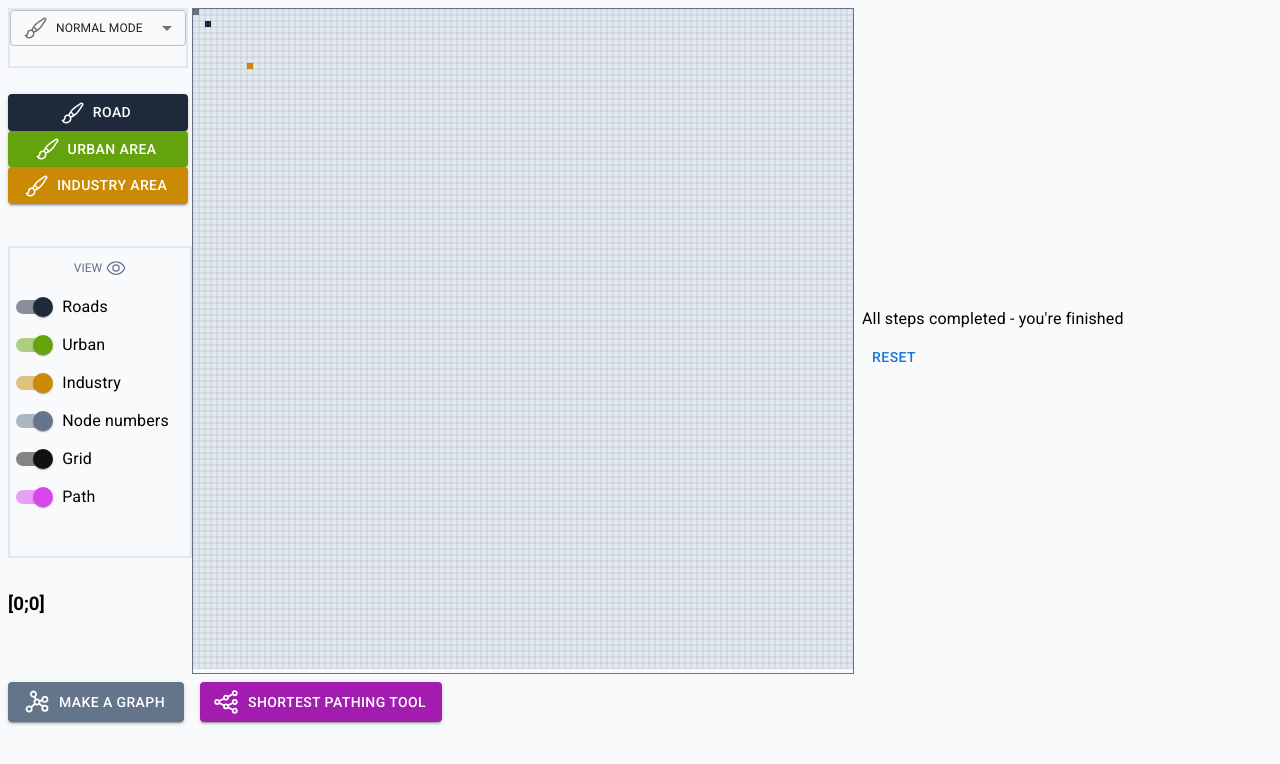
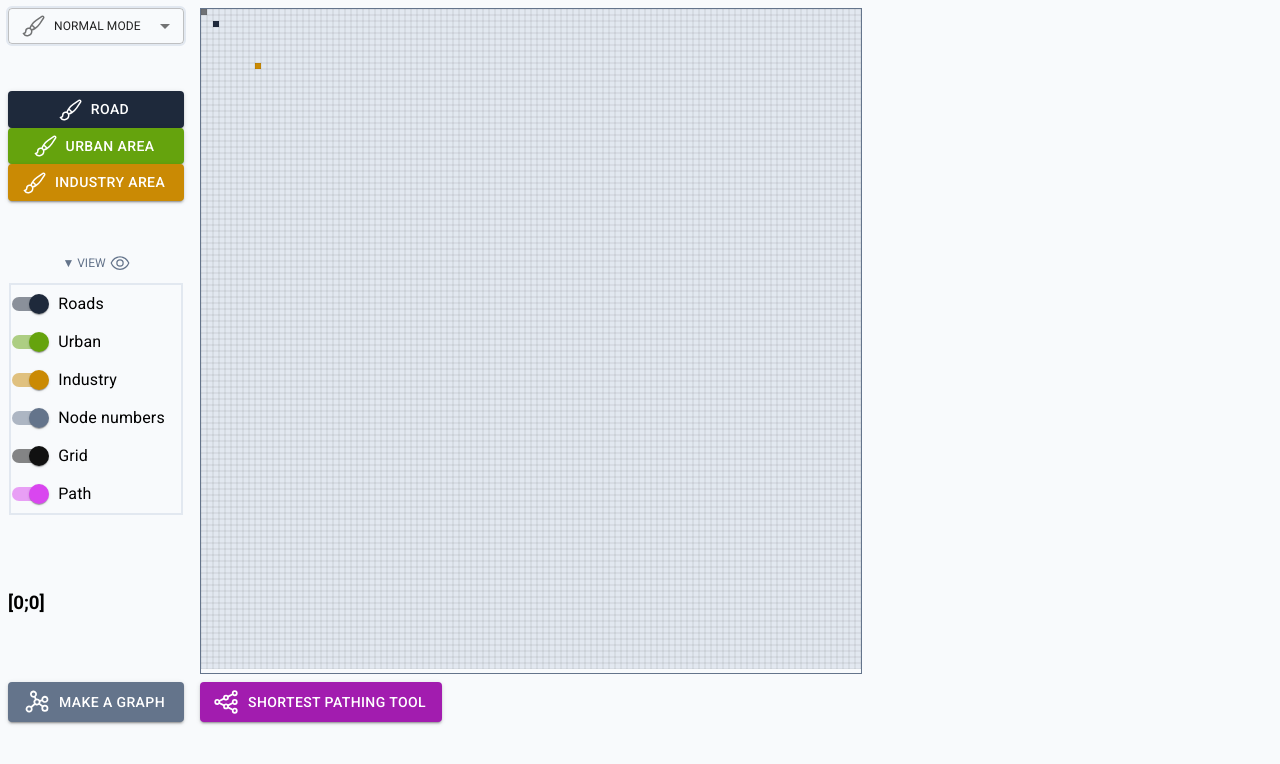
Before and after one commit to unitax13/trafficsim-js, a React (Vite) app: page / in a window 1280 px wide. Shown: the top 764 px of the page. Built offline with nearby package versions, Linux system fonts and the light colour scheme.

Commit message:
lots of refactoring, ui changes

```diff
--- a/src/classes/ShortestPathingClass.ts
+++ b/src/classes/ShortestPathingClass.ts
@@ -11,18 +11,21 @@ class ShortestPathingClass {
   fieldArray: FieldType[][];
   graphNodes: GraphNode[];
   positionPathToDrawRef: React.MutableRefObject<Position[]>;
+  distanceToTargetRef: React.MutableRefObject<number>;
   redraw: () => void;
 
   public constructor(
     fieldArray: FieldType[][],
     graphNodes: GraphNode[],
     positionPathToDrawRef: React.MutableRefObject<Position[]>,
+    distanceToTargetRef: React.MutableRefObject<number>,
     redraw: () => void
   ) {
     this.fieldArray = fieldArray;
     this.graphNodes = graphNodes;
     this.positionArrayList = new Array<Position>();
     this.positionPathToDrawRef = positionPathToDrawRef;
+    this.distanceToTargetRef = distanceToTargetRef;
     this.redraw = redraw;
   }
 
@@ -72,6 +75,7 @@ class ShortestPathingClass {
       us.findPathToBoundSegment(this.graphNodes, -1, true);
 
       this.positionPathToDrawRef.current = us.positionPathToIndustry;
+      this.distanceToTargetRef.current = us.distanceToIndustry;
 
       if (us.positionPathToIndustry) {
         let string = "Path = ";
--- /dev/null
+++ b/src/components/BrushSection.tsx
@@ -0,0 +1,51 @@
+import { useRef } from "react";
+import FieldType from "../enums/FieldType";
+import { Button } from "@mui/material";
+import PaintBrush from "../icons/PaintBrush";
+
+interface BrushSectionProps {
+  onFieldChosen: (fieldType: FieldType) => void;
+}
+
+const BrushSection: React.FC<BrushSectionProps> = ({ onFieldChosen }) => {
+  const fieldTypeChosen = useRef<FieldType>(FieldType.Road1);
+
+  const handleFieldChosen = (fieldType: FieldType) => {
+    fieldTypeChosen.current = fieldType;
+    onFieldChosen(fieldType);
+  };
+
+  return (
+    <div>
+      <Button
+        fullWidth
+        startIcon={<PaintBrush className="w-6 h-6" />}
+        className="bg-slate-800 hover:bg-slate-900"
+        variant="contained"
+        onClick={() => handleFieldChosen(FieldType.Road1)}
+      >
+        Road
+      </Button>
+      <Button
+        fullWidth
+        startIcon={<PaintBrush className="w-6 h-6" />}
+        className="bg-lime-600 hover:bg-lime-700"
+        variant="contained"
+        onClick={() => handleFieldChosen(FieldType.Urban)}
+      >
+        Urban area
+      </Button>
+      <Button
+        fullWidth
+        startIcon={<PaintBrush className="w-6 h-6" />}
+        variant="contained"
+        className="bg-yellow-600 hover:bg-yellow-700"
+        onClick={() => handleFieldChosen(FieldType.Industrial)}
+      >
+        Industry area
+      </Button>
+    </div>
+  );
+};
+
+export default BrushSection;
--- a/src/components/Canvas.tsx
+++ b/src/components/Canvas.tsx
@@ -34,6 +34,8 @@ import TrafficFlowIcon from "../icons/TrafficFlowIcon";
 import ShortestPathingClass from "../classes/ShortestPathingClass";
 import StepperComponent from "./StepperComponent";
 import ModeSelector from "./ModeSelector";
+import BrushSection from "./BrushSection";
+import ViewSettings from "./ViewSettings";
 
 interface CanvasProps {
   numRows: number;
@@ -59,6 +61,8 @@ function Canvas(props: CanvasProps) {
   const shortestPathingClassInstance = useRef<ShortestPathingClass | null>(
     null
   );
+  const positionPathToDrawRef = useRef<Position[]>([]);
+  const distanceToTargetRef = useRef<number>(0);
 
   const viewMode = useRef<viewModes>(viewModes.NORMAL);
 
@@ -94,8 +98,6 @@ function Canvas(props: CanvasProps) {
   const [gridIsOn, setGridIsOn] = useState<boolean>(true);
   const [pathIsOn, setPathIsOn] = useState<boolean>(true);
   const roadHeatmapIsOn = false;
-
-  const positionPathToDrawRef = useRef<Position[]>([]);
 
   const canvasRef = useRef(null);
   const contextRef = useRef(null);
@@ -388,12 +390,14 @@ function Canvas(props: CanvasProps) {
   const shortestPathingToolButtonPressed = (e: any) => {
     if (viewMode.current !== viewModes.SHORTEST_PATHING) {
       viewMode.current = viewModes.SHORTEST_PATHING;
+    }
 
     if (graphNodesRef.current != null) {
       shortestPathingClassInstance.current = new ShortestPathingClass(
         props.fieldArray,
         graphNodesRef.current,
         positionPathToDrawRef,
+        distanceToTargetRef,
         redraw
       );
     } else {
@@ -401,7 +405,11 @@ function Canvas(props: CanvasProps) {
     }
 
     redraw();
-    }
+  };
+
+  const handleFieldTypeChosen = (e: FieldType) => {
+    fieldTypeChosen.current = e;
+    viewMode.current = viewModes.NORMAL;
   };
 
   return (
@@ -410,138 +418,31 @@ function Canvas(props: CanvasProps) {
         <div className="flex gap-2 items-center">
           {/* <div className="flex flex-col items-center w-44"> */}
           <div className="h-[666px] grid grid-rows-[12] gap-4 w-44">
+            <div className="">
               <ModeSelector
                 viewMode={viewMode}
                 handleModeChange={handleModeChange}
               />
-            <div className="row-span-1 flex flex-col justify-around">
-              <div>
-                <Button
-                  fullWidth
-                  startIcon={<PaintBrush className="w-6 h-6" />}
-                  className="bg-slate-800 hover:bg-slate-900"
-                  variant="contained"
-                  onClick={(e) => {
-                    fieldTypeChosen.current = FieldType.Road1;
-                  }}
-                >
-                  Road
-                </Button>
-                <Button
-                  fullWidth
-                  startIcon={<PaintBrush className="w-6 h-6" />}
-                  className="bg-lime-600 hover:bg-lime-700"
-                  variant="contained"
-                  onClick={(e) => {
-                    fieldTypeChosen.current = FieldType.Urban;
-                  }}
-                >
-                  Urban area
-                </Button>
-                <Button
-                  fullWidth
-                  startIcon={<PaintBrush className="w-6 h-6" />}
-                  variant="contained"
-                  className="bg-yellow-600 hover:bg-yellow-700"
-                  onClick={(e) => {
-                    fieldTypeChosen.current = FieldType.Industrial;
-                  }}
-                >
-                  Industry area
-                </Button>
             </div>
+            <div className="outline outline-slate-50 outline-solid outline-2 row-span-1 flex flex-col justify-around w-full">
+              <BrushSection onFieldChosen={handleFieldTypeChosen} />
             </div>
-            <div className="mt-4 w-full row-span-2 flex flex-col items-center border-2 border-slate-200 border-solid">
-              <div className="flex gap-1 justify-around items-center">
-                <p className="text-xs font-roboto text-slate-500">VIEW</p>
-                <ViewIcon className="w-5 text-slate-500" />
-              </div>
-              <FormGroup>
-                <FormControlLabel
-                  control={
-                    <ColoredMuiSwitch
-                      colorhex={colors.roads}
-                      color="primary"
-                      checked={roadsIsOn}
-                      onChange={() => {
-                        setRoadsIsOn(!roadsIsOn);
-                        redraw();
-                      }}
+            <div className="mt-4 w-full row-span-2 flex flex-col items-center ">
+              <ViewSettings
+                roadsIsOn={roadsIsOn}
+                setRoadsIsOn={setRoadsIsOn}
+                urbanIsOn={urbanIsOn}
+                setUrbanIsOn={setUrbanIsOn}
+                industryIsOn={industryIsOn}
+                setIndustryIsOn={setIndustryIsOn}
+                nodeNumbersAreOn={nodeNumbersAreOn}
+                setNodeNumbersAreOn={setNodeNumbersAreOn}
+                gridIsOn={gridIsOn}
+                setGridIsOn={setGridIsOn}
+                pathIsOn={pathIsOn}
+                setPathIsOn={setPathIsOn}
+                redraw={redraw}
               />
-                  }
-                  label="Roads"
-                />
-                <FormControlLabel
-                  control={
-                    <ColoredMuiSwitch
-                      colorhex={colors.urban}
-                      color="primary"
-                      checked={urbanIsOn}
-                      onChange={() => {
-                        setUrbanIsOn(!urbanIsOn);
-                        redraw();
-                      }}
-                    />
-                  }
-                  label="Urban"
-                />
-                <FormControlLabel
-                  control={
-                    <ColoredMuiSwitch
-                      colorhex={colors.industry}
-                      color="primary"
-                      checked={industryIsOn}
-                      onChange={() => {
-                        setIndustryIsOn(!industryIsOn);
-                        redraw();
-                      }}
-                    />
-                  }
-                  label="Industry"
-                />
-                <FormControlLabel
-                  control={
-                    <ColoredMuiSwitch
-                      colorhex={colors.graphColor}
-                      color="primary"
-                      checked={nodeNumbersAreOn}
-                      onChange={() => {
-                        setNodeNumbersAreOn(!nodeNumbersAreOn);
-                        redraw();
-                      }}
-                    />
-                  }
-                  label="Node numbers"
-                />
-                <FormControlLabel
-                  control={
-                    <ColoredMuiSwitch
-                      colorhex="#111111"
-                      color="primary"
-                      checked={gridIsOn}
-                      onChange={() => {
-                        setGridIsOn(!gridIsOn);
-                        redraw();
-                      }}
-                    />
-                  }
-                  label="Grid"
-                />
-                <FormControlLabel
-                  control={
-                    <ColoredMuiSwitch
-                      colorhex={colors.pathColor}
-                      color="primary"
-                      checked={pathIsOn}
-                      onChange={() => {
-                        setPathIsOn(!pathIsOn);
-                        redraw();
-                      }}
-                    />
-                  }
-                  label="Path"
-                />
-              </FormGroup>
             </div>
             <div className="row-span-2 flex flex-col">
               {/* X,Y text */}
@@ -561,7 +462,7 @@ function Canvas(props: CanvasProps) {
               </div>
             </div>
           </div>
-          <div className="border-slate-500 border border-solid">
+          <div className="border-slate-500 border border-solid mx-2">
             <canvas
               id="canvas"
               width="660"
@@ -576,14 +477,19 @@ function Canvas(props: CanvasProps) {
               onContextMenu={(e) => e.preventDefault()}
             />
           </div>
-          {/* stepper section */}
-          {positionPathToDrawRef.current ? (
+          {/* start of stepper section */}
+          {positionPathToDrawRef.current &&
+          positionPathToDrawRef.current.length > 0 ? (
             <div className="">
-              <StepperComponent positionPath={positionPathToDrawRef.current} />
+              <StepperComponent
+                positionPath={positionPathToDrawRef.current}
+                distanceToTarget={distanceToTargetRef.current}
+              />
             </div>
           ) : (
             ""
           )}
+          {/* end of stepper section */}
         </div>
 
         <div className="pt-2 flex gap-4">
--- a/src/components/ModeSelector.tsx
+++ b/src/components/ModeSelector.tsx
@@ -21,12 +21,12 @@ const ModeSelector: React.FC<ModeSelectorProps> = ({
   handleModeChange,
 }) => {
   return (
-    <div className="border-2 border-slate-200 border-solid">
+    <div className=" ">
       <div>
         <>
           <FormControl>
             <Select
-              className="w-44 h-9 font-roboto text-xs"
+              className="w-44 h-9 font-roboto text-xs outline-slate-200 outline-solid outline-2 outline"
               value={viewMode.current}
               onChange={handleModeChange}
             >
--- a/src/components/StepperComponent.tsx
+++ b/src/components/StepperComponent.tsx
@@ -11,30 +11,11 @@ import Position from "../classes/Position";
 
 interface StepperComponentProps {
   positionPath: Position[];
+  distanceToTarget: number;
 }
 
 export default function StepperComponent(props: StepperComponentProps) {
-  const steps2 = [
-    {
-      label: "Select campaign settings",
-      description: `For each ad campaign that you create, you can control how much
-              you're willing to spend on clicks and conversions, which networks
-              and geographical locations you want your ads to show on, and more.`,
-    },
-    {
-      label: "Create an ad group",
-      description:
-        "An ad group contains one or more ads which target a shared set of keywords.",
-    },
-    {
-      label: "Create an ad",
-      description: `Try out different ad text to see what brings in the most customers,
-              and learn how to enhance your ads using features like ad extensions.
-              If you run into any problems with your ads, find out how to tell if
-              they're running and how to resolve approval issues.`,
-    },
-  ];
-
+  // there's a weird bug
   useEffect(() => {
     setSteps(
       props.positionPath.map((pos) => {
@@ -79,7 +60,7 @@ export default function StepperComponent(props: StepperComponentProps) {
         sx={{ maxHeight: 666 }}
       >
         {steps.map((step, index) => (
-          <Step key={step.label}>
+          <Step key={index}>
             <StepLabel
               onClick={() => setActiveStep(index)}
               optional={
@@ -91,7 +72,7 @@ export default function StepperComponent(props: StepperComponentProps) {
               {step.label}
             </StepLabel>
             <StepContent>
-              <Typography>{step.description}</Typography>
+              {/* <Typography>{step.description}</Typography> */}
 
               <div>
                 <Button
@@ -101,24 +82,26 @@ export default function StepperComponent(props: StepperComponentProps) {
                 >
                   Previous
                 </Button>
+
                 <Button
                   variant="contained"
+                  disabled={index >= steps.length - 1}
                   onClick={handleNext}
                   sx={{ mt: 1, mr: 1 }}
                 >
-                  {index === steps.length - 1 ? "Finish" : "Next"}
+                  Next
                 </Button>
               </div>
             </StepContent>
           </Step>
         ))}
+        <Typography className="pt-2 font-bold">
+          Total distance: <span>{props.distanceToTarget}</span>
+        </Typography>
       </Stepper>
       {activeStep === steps.length && (
         <>
           <Typography>All steps completed - you&apos;re finished</Typography>
-          <Button onClick={handleReset} sx={{ mt: 1, mr: 1 }}>
-            Reset
-          </Button>
         </>
       )}
     </>
--- /dev/null
+++ b/src/components/ViewSettings.tsx
@@ -0,0 +1,133 @@
+import { FormGroup, FormControlLabel } from "@mui/material";
+import colors from "../colors";
+import ViewIcon from "../icons/ViewIcon";
+import ColoredMuiSwitch from "./ColoredMuiSwitch";
+
+interface ViewSettingsProps {
+  roadsIsOn: boolean;
+  setRoadsIsOn: React.Dispatch<React.SetStateAction<boolean>>;
+  urbanIsOn: boolean;
+  setUrbanIsOn: React.Dispatch<React.SetStateAction<boolean>>;
+  industryIsOn: boolean;
+  setIndustryIsOn: React.Dispatch<React.SetStateAction<boolean>>;
+  nodeNumbersAreOn: boolean;
+  setNodeNumbersAreOn: React.Dispatch<React.SetStateAction<boolean>>;
+  gridIsOn: boolean;
+  setGridIsOn: React.Dispatch<React.SetStateAction<boolean>>;
+  pathIsOn: boolean;
+  setPathIsOn: React.Dispatch<React.SetStateAction<boolean>>;
+  redraw: () => void;
+}
+
+const ViewSettings: React.FC<ViewSettingsProps> = ({
+  roadsIsOn,
+  setRoadsIsOn,
+  urbanIsOn,
+  setUrbanIsOn,
+  industryIsOn,
+  setIndustryIsOn,
+  nodeNumbersAreOn,
+  setNodeNumbersAreOn,
+  gridIsOn,
+  setGridIsOn,
+  pathIsOn,
+  setPathIsOn,
+  redraw,
+}) => {
+  return (
+    <>
+      <div className="flex gap-1 justify-around items-center">
+        <p className="text-xs font-roboto text-slate-500">▼ VIEW</p>
+        <ViewIcon className="w-5 text-slate-500" />
+      </div>
+      <FormGroup className="border border-2 border-solid border-slate-200">
+        <FormControlLabel
+          control={
+            <ColoredMuiSwitch
+              colorhex={colors.roads}
+              color="primary"
+              checked={roadsIsOn}
+              onChange={() => {
+                setRoadsIsOn(!roadsIsOn);
+                redraw();
+              }}
+            />
+          }
+          label="Roads"
+        />
+        <FormControlLabel
+          control={
+            <ColoredMuiSwitch
+              colorhex={colors.urban}
+              color="primary"
+              checked={urbanIsOn}
+              onChange={() => {
+                setUrbanIsOn(!urbanIsOn);
+                redraw();
+              }}
+            />
+          }
+          label="Urban"
+        />
+        <FormControlLabel
+          control={
+            <ColoredMuiSwitch
+              colorhex={colors.industry}
+              color="primary"
+              checked={industryIsOn}
+              onChange={() => {
+                setIndustryIsOn(!industryIsOn);
+                redraw();
+              }}
+            />
+          }
+          label="Industry"
+        />
+        <FormControlLabel
+          control={
+            <ColoredMuiSwitch
+              colorhex={colors.graphColor}
+              color="primary"
+              checked={nodeNumbersAreOn}
+              onChange={() => {
+                setNodeNumbersAreOn(!nodeNumbersAreOn);
+                redraw();
+              }}
+            />
+          }
+          label="Node numbers"
+        />
+        <FormControlLabel
+          control={
+            <ColoredMuiSwitch
+              colorhex="#111111"
+              color="primary"
+              checked={gridIsOn}
+              onChange={() => {
+                setGridIsOn(!gridIsOn);
+                redraw();
+              }}
+            />
+          }
+          label="Grid"
+        />
+        <FormControlLabel
+          control={
+            <ColoredMuiSwitch
+              colorhex={colors.pathColor}
+              color="primary"
+              checked={pathIsOn}
+              onChange={() => {
+                setPathIsOn(!pathIsOn);
+                redraw();
+              }}
+            />
+          }
+          label="Path"
+        />
+      </FormGroup>
+    </>
+  );
+};
+
+export default ViewSettings;
```
Also changed, not shown: src/logic/drawingFunctions.ts (+40 -40 lines). Lines whose indentation alone changed are shown as unchanged.
